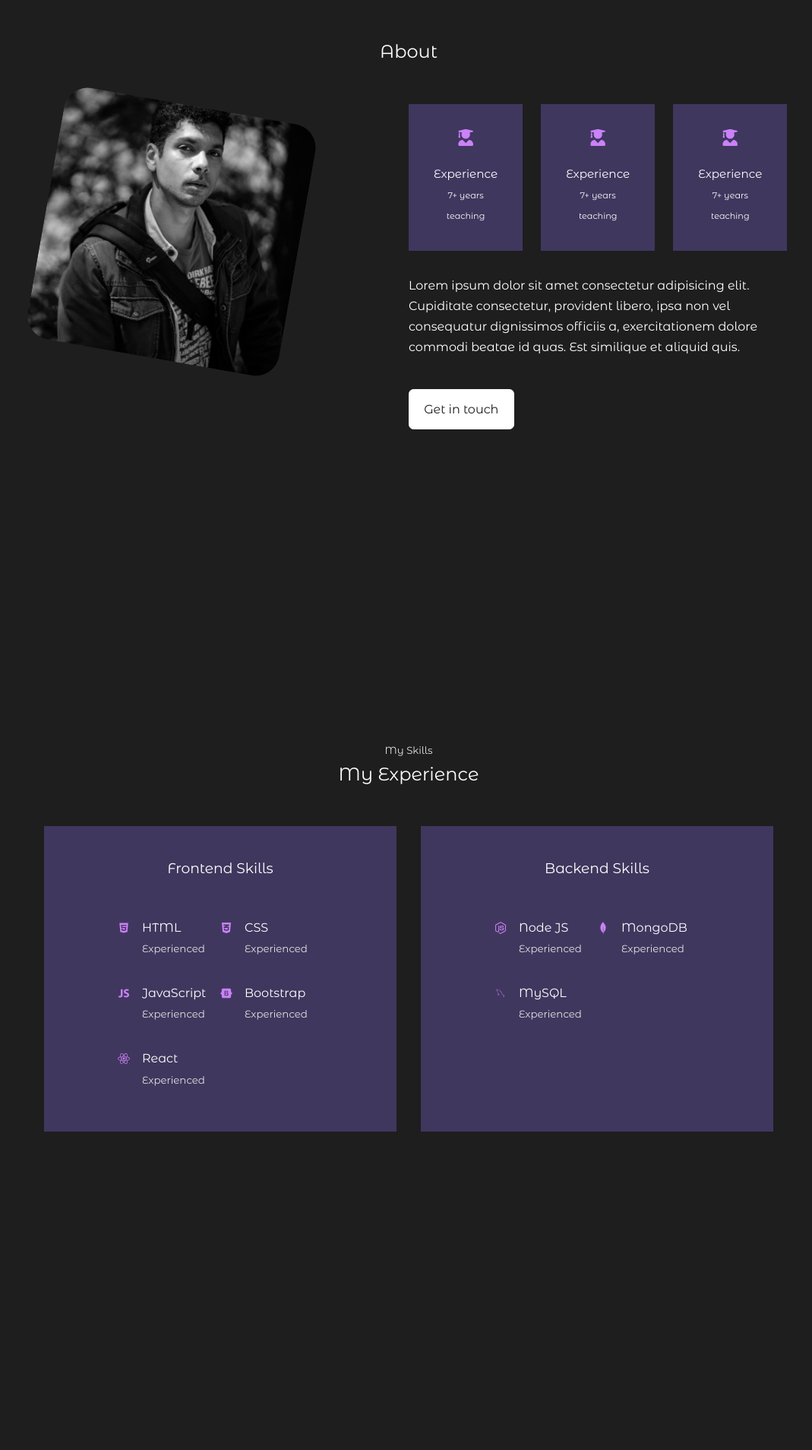
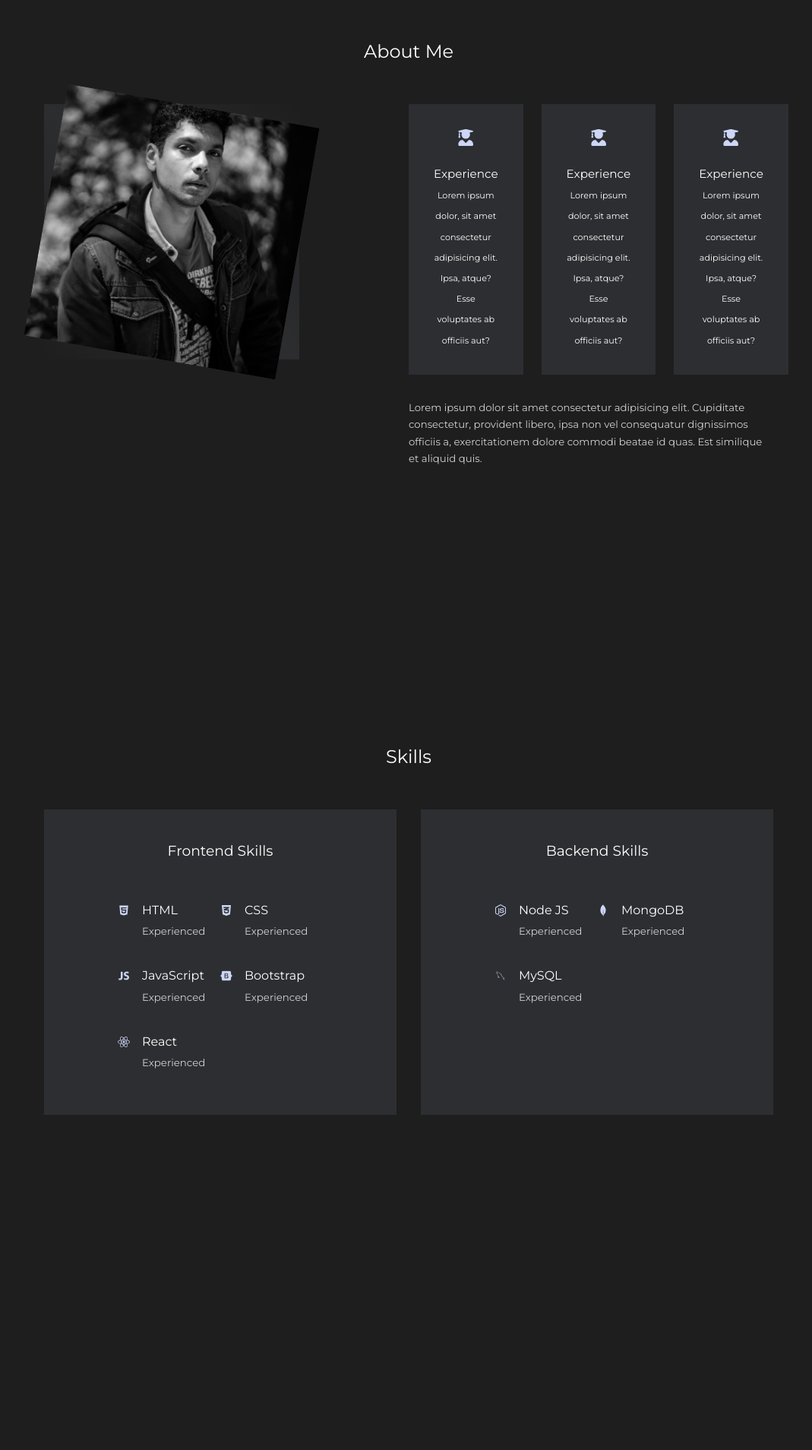
Before and after one commit to ZBerkley88/react-two-boogaloo, a React (Create React App) app: page / in a window 1280 px wide. Shown: the part 880-2788 px from the top of the page at 76% size, without its empty margins (102-1171 px from the left). Built offline with nearby package versions, Linux system fonts and the light colour scheme.

Commit message:
adjusted some class names and some styling

```diff
--- a/src/components/about/About.jsx
+++ b/src/components/about/About.jsx
@@ -1,44 +1,54 @@
 import React from "react";
 import "./about.css";
- import ME from '../../assets/about-me.jpg'
+import ME from "../../assets/about-me.jpg";
 
-import { FaUserGraduate } from "react-icons/fa"
+import { FaUserGraduate } from "react-icons/fa";
 
 const About = () => {
   return (
     <section id="about">
-      <h2>About</h2>
-      <div className="container about__container">
-        <div className="about__me">
-          <div className="about__me-image">
+      <h2>About Me</h2>
+      <div className="container about_container">
+        <div className="about_me">
+          <div className="about_me-image">
             <img src={ME} alt="Zachary Berkley" />
           </div>
         </div>
 
-        <div className="about__content">
-          <div className="about__cards">
-            <article className="about__card">
-              <FaUserGraduate className="about__icon"/>
+        <div className="about_content">
+          <div className="about_cards">
+            <article className="about_card">
+              <FaUserGraduate className="about_icon" />
               <h5>Experience</h5>
-              <small>7+ years teaching</small>
+              <small>
+                Lorem ipsum dolor, sit amet consectetur adipisicing elit. Ipsa,
+                atque? Esse voluptates ab officiis aut?
+              </small>
             </article>
-            <article className="about__card">
-              <FaUserGraduate className="about__icon"/>
+            <article className="about_card">
+              <FaUserGraduate className="about_icon" />
               <h5>Experience</h5>
-              <small>7+ years teaching</small>
+              <small>
+                Lorem ipsum dolor, sit amet consectetur adipisicing elit. Ipsa,
+                atque? Esse voluptates ab officiis aut?
+              </small>
             </article>
-            <article className="about__card">
-              <FaUserGraduate className="about__icon"/>
+            <article className="about_card">
+              <FaUserGraduate className="about_icon" />
               <h5>Experience</h5>
-              <small>7+ years teaching</small>
+              <small>
+                Lorem ipsum dolor, sit amet consectetur adipisicing elit. Ipsa,
+                atque? Esse voluptates ab officiis aut?
+              </small>
             </article>
           </div>
 
-          <p>
-            Lorem ipsum dolor sit amet consectetur adipisicing elit. Cupiditate consectetur, provident libero, ipsa non vel consequatur dignissimos officiis a, exercitationem dolore commodi beatae id quas. Est similique et aliquid quis.
-          </p>
-
-          <a href="#contact" className="btn btn-primary">Get in touch</a>
+          <h5 className="text-light blurb">
+            Lorem ipsum dolor sit amet consectetur adipisicing elit. Cupiditate
+            consectetur, provident libero, ipsa non vel consequatur dignissimos
+            officiis a, exercitationem dolore commodi beatae id quas. Est
+            similique et aliquid quis.
+          </h5>
         </div>
       </div>
     </section>
--- a/src/components/about/about.css
+++ b/src/components/about/about.css
@@ -1,76 +1,78 @@
-.about__container {
+.about_container {
   display: grid;
   grid-template-columns: 35% 50%;
   gap: 15%;
 }
 
+
+
 /* ====================== IMAGE ======================*/
 
-.about__me {
+.about_me {
   width: 100%;
   aspect-ratio: 1/1;
-  border-radius: 2rem;
   background: linear-gradient(
     45deg,
     transparent,
-    var(--background),
+    var(--slate-transparent),
     transparent
   );
   display: grid;
   place-items: center;
 }
 
-.about__me-image {
-  border-radius: 2rem;
+.about_me-image {
   overflow: hidden;
   transform: rotate(10deg);
   transition: var(--transition);
 }
 
-.about__me-image:hover {
-  transform: rotate(0deg);
-}
 
 /* ====================== CARDS ======================*/
 
-.about__cards {
+.about_cards {
   display: grid;
   grid-template-columns: repeat(3, 1fr);
   gap: 1.5rem;
 }
 
-.about__card {
-  background: var(--secondary);
+.about_card {
+  background: var(--slate-transparent);
   border: 1px solid transparent;
   padding: 2rem;
   text-align: center;
   transition: var(--transition);
 }
 
-.about__card:hover {
+.about_card:hover {
+  cursor: default;
   background: transparent;
-  border-color: var(--secondary);
-  cursor: default;
+  border: 1px solid var(--slate)
 }
 
-.about__card h5 {
+.about_card h5 {
   font-size: 0.95rem;
 }
 
-.about__card small {
+.about_card small {
   font-size: 0.7rem;
   color: var(--primary);
 }
 
-.about__content p {
+.about_content p {
   margin: 2rem 0 2.6rem;
   color: var(--primary);
 }
 
+.blurb {
+  margin: 2rem 0 2.6rem;
+}
+
+
 /* ====================== ICONS ======================*/
 
-.about__icon {
-  color: var(--purple);
+.about_icon {
+  color: var(--slate);
   font-size: 1.4rem;
   margin-bottom: 1rem;
 }
@@ -78,17 +80,17 @@
 /* ====================== MEDIA QUERIES (TABLETS) ======================*/
 
 @media screen and (max-width: 1024px) {
-  .about__container {
+  .about_container {
     grid-template-columns: 1fr;
     gap: 0;
   }
 
-  .about__me {
+  .about_me {
     width: 50%;
     margin: 2rem auto 4rem;
   }
 
-  .about__content p {
+  .about_content p {
     margin: 1rem 0 1.5rem;
   }
 }
@@ -96,21 +98,21 @@
 /* ====================== MEDIA QUERIES (PHONES) ======================*/
 
 @media screen and (max-width: 600px) {
-  .about__me {
+  .about_me {
     width: 65%;
     margin: 0 auto 3rem;
   }
 
-  .about__cards {
+  .about_cards {
     grid-template-columns: 1fr 1fr;
     gap: 1rem;
   }
 
-  .about__content {
+  .about_content {
     text-align: center;
   }
 
-  .about__content p {
+  .about_content p {
     margin: 1.5rem 0;
   }
 }
--- a/src/components/experience/Experience.jsx
+++ b/src/components/experience/Experience.jsx
@@ -12,8 +12,7 @@ import { DiMysql } from "react-icons/di";
 const Experience = () => {
   return (
     <section id="experience">
-      <h5>My Skills</h5>
-      <h2>My Experience</h2>
+      <h2>Skills</h2>
       <div className="container experience__container">
         {/* FRONTEND SECTION */}
 
--- a/src/components/experience/experience.css
+++ b/src/components/experience/experience.css
@@ -5,7 +5,7 @@
 }
 
 .experience__container > div {
-  background-color: var(--secondary);
+  background-color: var(--slate-transparent);
   padding: 2.4rem 5rem;
   border: 1px solid transparent;
   transition: var(--transition);
@@ -13,8 +13,9 @@
 
 .experience__container > div:hover {
   background: transparent;
-  border-color: var(--secondary);
+  border-color: transparent;
   cursor: default;
+  border: 1px solid var(--slate);
 }
 
 .experience__container > div h3 {
@@ -36,7 +37,7 @@
 
 .experience__details-icon {
   margin-top: 6px;
-  color: var(--purple);
+  color: var(--slate);
 }
 
 /* ====================== MEDIA QUERIES (TABLETS) ======================*/
--- a/src/components/header/CTA.jsx
+++ b/src/components/header/CTA.jsx
@@ -4,8 +4,8 @@ import CV from "../../assets/ZMB Resume 2023.pdf";
 const CTA = () => {
   return (
     <div className="cta">
-      <a href={CV} className="btn">Download CV</a>
-      <a href="#contact" className="btn btn-primary">Contact Me</a>
+      <a href={CV} className="btn">DOWNLOAD CV</a>
+      <a href="#contact" className="btn btn-primary">CONTACT ME</a>
     </div>
   );
 };
--- a/src/components/header/Header.jsx
+++ b/src/components/header/Header.jsx
@@ -8,7 +8,7 @@ const Header = () => {
   return (
     <header>
       <div id="home" className="container header__container">
-        <h1>Zack Berkley</h1>
+        <h1>Zachary Berkley</h1>
         <h5 className="text-light">Fullstack Developer</h5>
         <CTA />
         <Socials />
--- a/src/components/header/header.css
+++ b/src/components/header/header.css
@@ -68,7 +68,7 @@ header {
 
 @media screen and (max-width: 1024px) {
   header {
-    height: 68vh;
+    height: 90vh;
   }
 }
 
--- a/src/components/portfolio/portfolio.css
+++ b/src/components/portfolio/portfolio.css
@@ -1,35 +1,44 @@
-.portfolio__container {
+.portfolio_container {
   display: grid;
   grid-template-columns: repeat(3, 1fr);
   gap: 2.5rem;
 }
 
-.portfolio__item {
-  background: var(--secondary);
+.portfolio_item {
+  background: var(--slate-transparent);
   padding: 1.3rem;
   border: 1px solid transparent;
 }
 
 
-.portfolio__item-image {
+.portfolio_item-image {
   overflow: hidden;
 }
 
-.portfolio__item h3 {
+.portfolio_item h3 {
   margin: 1.2rem 0 2rem;
+  color: var(--slate)
 }
 
-.portfolio__item-cta {
+.portfolio_item-cta {
   display: flex;
   gap: 1rem;
   margin-bottom: 1rem;
 }
 
+.portfolio_item-icon {
+  font-size: 1.4rem;
+  transition: var(--transition);
+}
+
+.portfolio_item-icon:hover {
+  color: var(--green)
+}
 
 /* ====================== MEDIA QUERIES (TABLETS) ======================*/
 
 @media screen and (max-width: 1024px) {
-    .portfolio__container {
+    .portfolio_container {
         grid-template-columns: 1fr 1fr;
         gap: 1.2rem;
     }
@@ -38,7 +47,7 @@
   /* ====================== MEDIA QUERIES (PHONES) ======================*/
 
   @media screen and (max-width: 600px) {
-    .portfolio__container {
+    .portfolio_container {
         grid-template-columns: 1fr;
         gap: 1rem;
     }
--- a/src/index.css
+++ b/src/index.css
@@ -1,16 +1,26 @@
 @import url("https://fonts.googleapis.com/css2?family=Montserrat+Alternates&display=swap");
+@import url('https://fonts.googleapis.com/css2?family=Montserrat&family=Source+Sans+Pro:ital,wght@0,400;1,600&display=swap');
 
 :root {
   --background: #1e1e1e;
-  --not-so-dark: #3a3a3a;
+  --not-so-dark: #3A3A3A;
   --even-less-dark: #696969;
-  --primary: #ffffff;
-  --secondary: #5647879b;
-  --grey: #e3e3e3;
-  --red: #dd4c4c;
-  --purple: #cb81f9 ;
-  --green: #57ae6e;
-  --orange: #F3B71A;
+  --is-it-even-dark: #D1D1D1;
+  --grey: #F6F7F8;
+
+  --primary: #FFFFFF;
+  --secondary: #5647879B;
+
+  --slate: #ccd6f6;
+  --slate-transparent: #ccd6f615;
+  --red: #DD4C4C;
+  --green: #64ffda;
+  --green-transparent: #45da8a71;
+  --blue: #aeedff;
+  --purple: #CB81F9 ;
+  --orange: #F8B133;
+  --orange-transparent: #f8b03311;
+  --tan: #FFEFD6;
 
     --transition: all 400ms ease;
 
@@ -38,7 +48,7 @@ html {
 }
 
 body {
-  font-family: "Montserrat Alternates", sans-serif;
+  font-family: "Montserrat", sans-serif;
   background: var(--background);
   color: var(--primary);
   line-height: 1.7;
@@ -80,7 +90,7 @@ section > h2 {
 }
 
 .text-light {
-    color: var(--grey)
+    color: var(--is-it-even-dark)
 }
 
 a {
@@ -97,13 +107,13 @@ a:hover {
     display: inline-block;
     color: var(--primary);
     padding: 0.75rem 1.2rem;
-    border-radius: 0.4rem;
     border: 1px solid var(--primary);
     transition: var(--transition);
+    font-weight: 900;
 }
 
 .btn:hover {
-    background-color: var(--purple);
+    background-color: var(--slate);
     color: var(--background);
     border-color: transparent;
 }
```
Also changed, not shown: src/components/contact/Contact.jsx (+8 -8 lines), src/components/contact/contact.css (+11 -11 lines), src/components/portfolio/Portfolio.jsx (+33 -22 lines).
